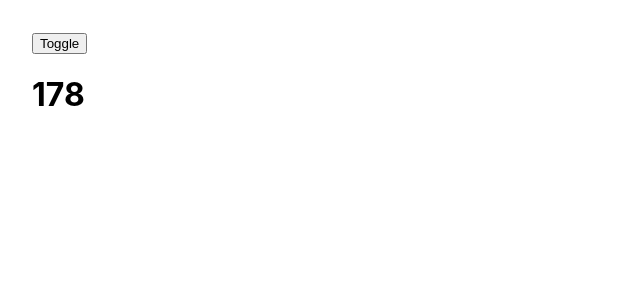
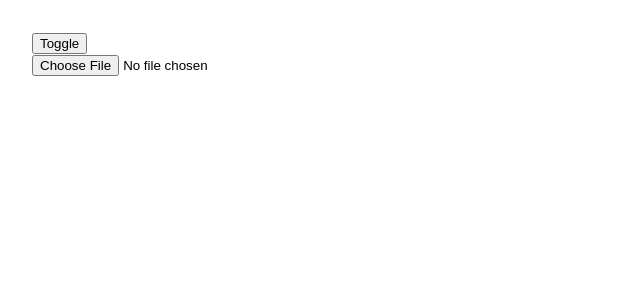
Before and after one commit to Spidartist/ReactF8, a React (Create React App) app: page / in a window 1280 px wide. Both pictures are taken after a click on the button "Toggle". Shown: the top 300 px of the page, without its empty margins (0-640 px from the left). Built offline with nearby package versions, Linux system fonts and the light colour scheme.

Commit message:
useEffect 5

```diff
--- a/src/Content.js
+++ b/src/Content.js
@@ -3,20 +3,30 @@ import { useState, useEffect } from "react"
 const tabs = ["posts", "comments", "albums"]
 
 function Content(){
-    const [countdown, setCountdown] = useState(180)
+    const [avatar, setAvatar] = useState()
 
     useEffect(() => {
-        const timeID = setInterval(() => {
-            setCountdown(prev => prev - 1)
-            console.log("Countdown...")
-        }, 1000);
+        return () => {
+            avatar && URL.revokeObjectURL(avatar.preview)
+        }
+    }, [avatar])
 
-        return () => clearInterval(timeID)
-    }, [])
+    const handlePreviewAvatar = (e) => {
+        const file = e.target.files[0]
+        file.preview = URL.createObjectURL(file)
+        console.log(URL.createObjectURL(file))
+        setAvatar(file)
+    }
 
     return (
         <div>
-            <h1>{countdown}</h1>
+            <input
+                type="file"
+                onChange={handlePreviewAvatar}
+            />
+            {avatar && (
+                <img src={avatar.preview} alt="" width="80%" />
+            )}
         </div>
     )
 }
```
